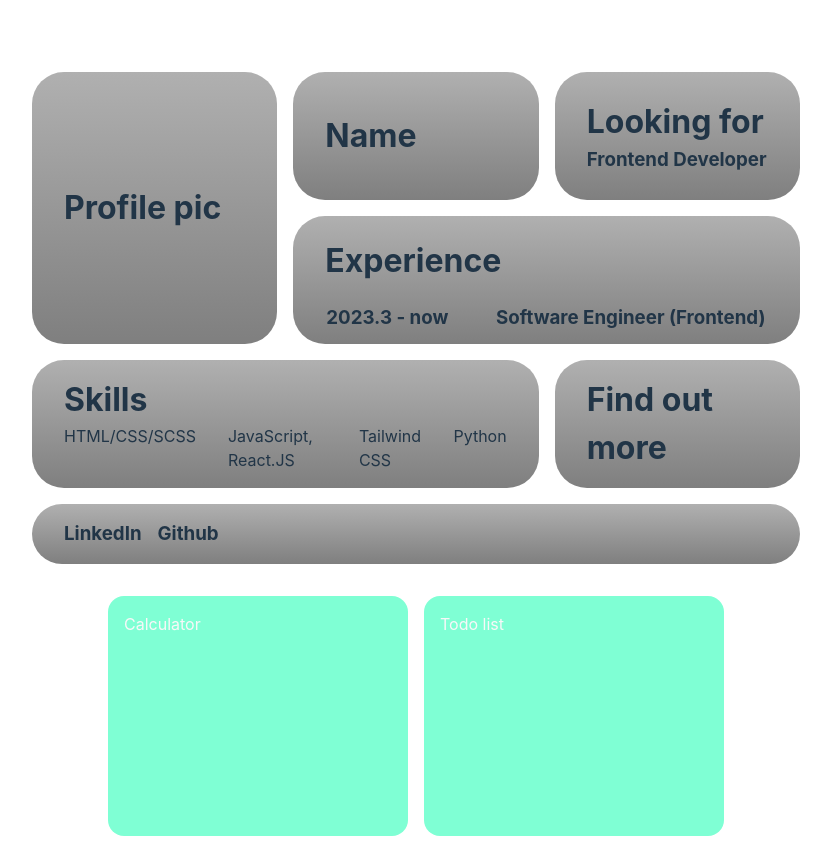
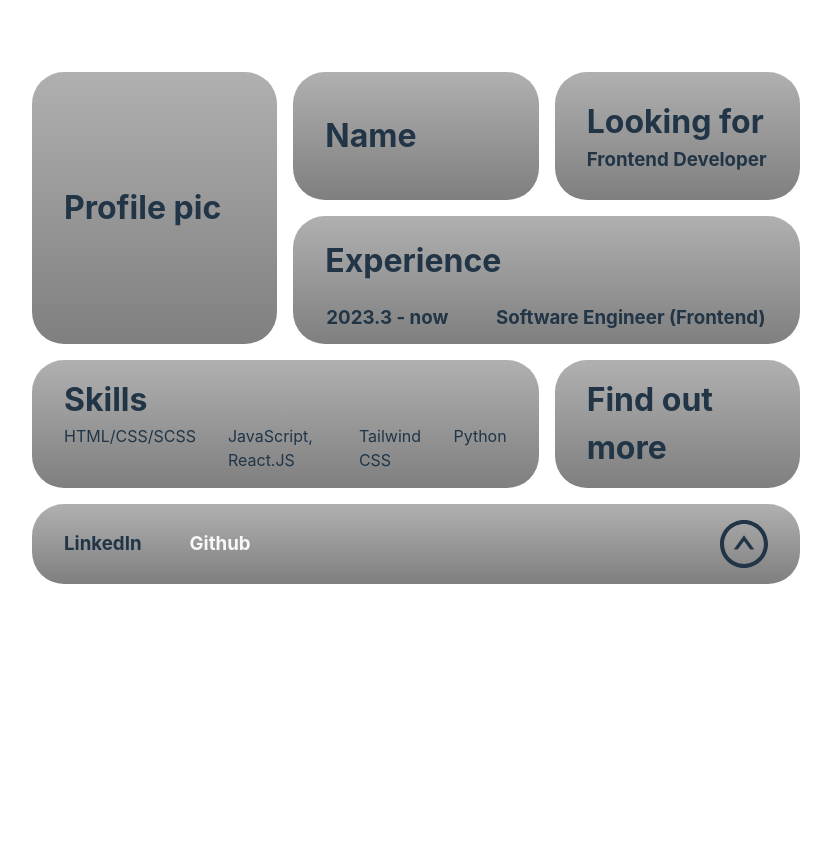
Before and after one commit to Ken-Takahashi-Q/portfolio-react, a React (Vite) app: page / in a window 1280 px wide. Both pictures are taken after a click on the element "Find out more". Shown: the whole page, without its empty margins (224-1055 px from the left). After the commit the page ends 800 px from the top, so only its background shows below. Built offline with nearby package versions, Linux system fonts and the light colour scheme.

Commit message:
update animation

```diff
--- a/src/Home.css
+++ b/src/Home.css
@@ -38,6 +38,10 @@ a {
   overflow: hidden;
   transition: transform 0.3s ease;
 }
+.card-round:hover {
+  transform: scale(1.03);
+  transition: transform 0.3s ease;
+}
 .card-1 {
   grid-area: 1 / 1 / 3 / 2;
 }
@@ -61,10 +65,12 @@ a {
 }
 .card-7 {
   grid-area: 4 / 1 / 5 / 4;
+  display: flex;
+  flex-direction: row;
   position: relative;
-  height: 0;
+  /* height: 0;
   opacity: 0;
-  transform: scale(0);
+  transform: scale(0); */
   transition: all 0.75s ease;
 }
 
@@ -124,9 +130,9 @@ a {
   top: 33%;
   right: -20%;
 }
-.card-6 .find-out-more:hover {
+/* .card-6 .find-out-more:hover {
   top: 45%;
-}
+} */
 .card-6:hover {
   cursor: pointer;
 }
@@ -142,7 +148,17 @@ a {
 }
 
 /* card-7 scaling animation */
+.card-7.hide {
+  justify-content: space-between;
+  align-items: center;
+  opacity: 0;
+  transform: scale(0);
+  transition: all 0.7s ease;
+}
 .card-7.show {
+  flex-direction: row;
+  justify-content: space-between;
+  align-items: center;
   visibility: visible;
   height: auto;
   transform: scale(1);
@@ -156,14 +172,28 @@ a {
 
 .contact-container {
   display: flex;
-  gap: 1em;
+  gap: 3em;
+}
+.find-out-more {
+  cursor: pointer;
+}
+.card-7 .arrow {
+  transition: all 0.4s ease;
+}
+.card-7 .arrow:hover {
+  transform: translateY(-10%);
+  transition: all 0.4s ease;
+}
+.arrow.hide {
+  transform: scale(0);
+  opacity: 0;
+  transition: all 0.7s ease;
 }
 
 .gallery {
   display: flex;
-  padding: 1em;
   gap: 1em;
-  overflow-x: scroll;
+  overflow: hidden;
 }
 .gallery .card {
   display: flex;
--- a/src/Home.jsx
+++ b/src/Home.jsx
@@ -4,6 +4,7 @@ import Navbar from './Pages/Components/Navbar'
 import { Grid, Row, Col } from 'antd'
 import { Collapse } from 'antd';
 import {RightCircleOutlined} from '@ant-design/icons'
+import Gallery from './Pages/Components/Gallery';
 
 function Home() {
   const { Panel } = Collapse;
@@ -34,6 +35,10 @@ function Home() {
     NSQ: getDuration(startDate.NSQ, endDate.NSQ),
     JP: getDuration(startDate.JP, endDate.JP),
   };
+
+  const showCard = () => {
+    setShowContact(!showContact);
+  }
 
   return (
     <div className="App">
@@ -71,24 +76,33 @@ function Home() {
           </ul>
         </div>
 
-        <div className="card-round card-6" onClick={() => setShowContact(!showContact)}>
+        <div className="card-round card-6" onClick={showCard}>
           <h1>Find out more </h1>
           <div className="find-out-more">
             <RightCircleOutlined style={{fontSize: "3em"}}/>
           </div>
         </div>
 
-        <div className={`card-round card-7 ${showContact ? 'show' : ''}`}>
+        <div className={`card-round card-7 ${showContact ? 'show' : 'hide'}`}>
           <div className="contact-container">
             <h3>LinkedIn</h3>
+            <a href="https://github.com/Ken-Takahashi-Q">
               <h3>Github</h3>
+            </a>
+          </div>
+          <div className="find-out-more">
+            <RightCircleOutlined rotate={270} style={{fontSize: "3em"}}
+              onClick={showCard} className="arrow"
+            />
           </div>
         </div>
 
       </div>
 
       <div className="gallery">
-        <a href="https://elegant-dragon-097141.netlify.app/12-calculator%20app/" target={'_blank'}>
+        {/* <Gallery /> */}
+        {/* <Carousel autoplay> */}
+          {/* <a href="https://elegant-dragon-097141.netlify.app/12-calculator%20app/" target={'_blank'}>
             <div className='gallery card'>
               <div className="cardname">
                 <p>Calculator</p>
@@ -102,10 +116,10 @@ function Home() {
                 <p>Todo list</p>
               </div>
             </div>
-        </a>
+          </a> */}
+        {/* </Carousel> */}
+      </div>
 
-
-      </div>
     </div>
   )
 }
--- /dev/null
+++ b/src/Pages/Components/Gallery.jsx
@@ -0,0 +1,23 @@
+import React from 'react';
+import { Carousel } from 'antd';
+
+const Gallery = () => {
+  return (
+    <Carousel autoplay style={{width: "100%", overflow: "hidden"}}>
+      <div>
+        1{/* Gallery item 1 */}
+      </div>
+      <div>
+        2{/* Gallery item 2 */}
+      </div>
+      <div>
+        3{/* Gallery item 3 */}
+      </div>
+      <div>
+        4{/* Gallery item 4 */}
+      </div>
+    </Carousel>
+  );
+};
+
+export default Gallery;
--- a/src/index.css
+++ b/src/index.css
@@ -20,6 +20,7 @@ body {
   flex-direction: column;
   place-items: center;
   min-height: 100vh;
+  font-size: 16px;
 }
 
 button {
```
Also changed, not shown: src/Pages/Components/gallery.css (added). Lines whose indentation alone changed are shown as unchanged.
